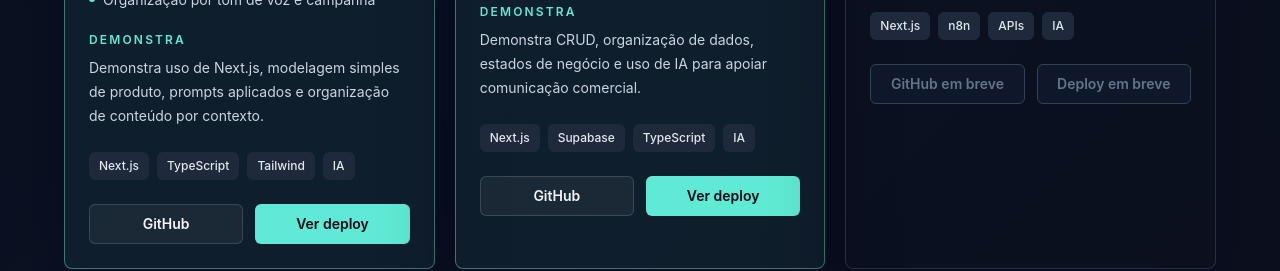
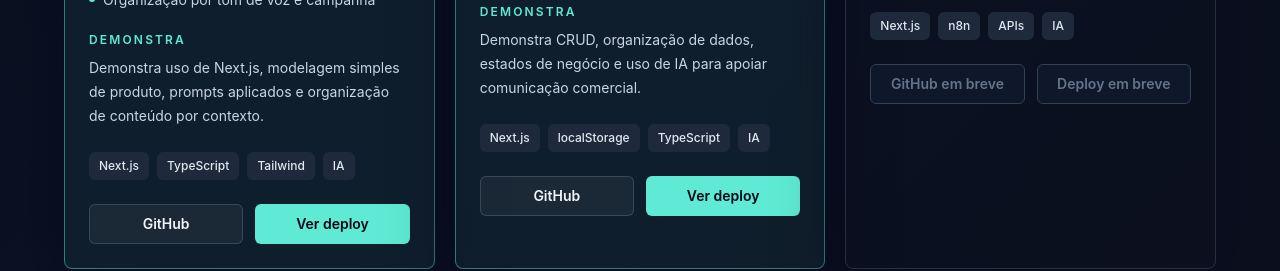
Before and after one commit to Clarksonbr/victor-giovani-portfolio, a Next.js app: page / in a window 1280 px wide. Shown: the part 3340-3611 px from the top of the page. Built offline with nearby package versions, Linux system fonts and the light colour scheme.

Commit message:
Fix AI CRM project stack

```diff
--- a/src/app/page.tsx
+++ b/src/app/page.tsx
@@ -78,7 +78,7 @@ const projects = [
     demonstrates:
       "Demonstra CRUD, organização de dados, estados de negócio e uso de IA para apoiar comunicação comercial.",
     status: "MVP publicado",
-    stack: ["Next.js", "Supabase", "TypeScript", "IA"],
+    stack: ["Next.js", "localStorage", "TypeScript", "IA"],
     githubUrl: "https://github.com/Clarksonbr/ai-crm",
     deployUrl: "https://ai-crm-ebon.vercel.app/",
     featured: true
```
